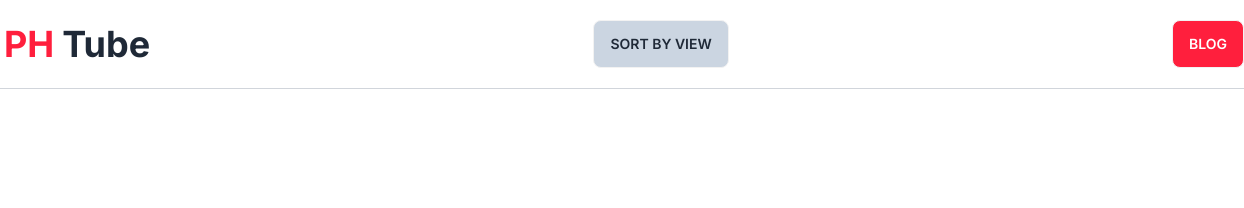
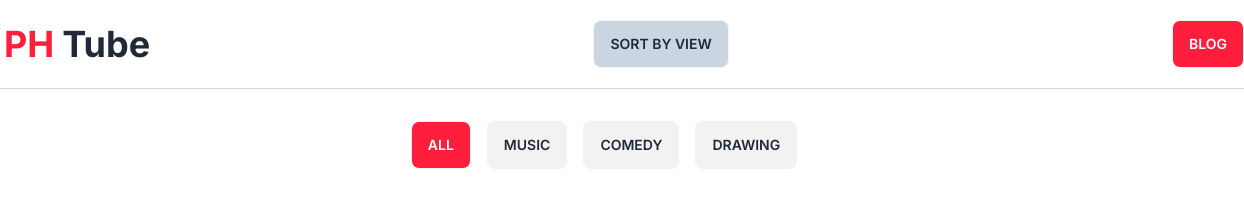
Before and after one commit to proazad/ph-tube, a plain HTML site: page index.html in a window 1280 px wide. Shown: the full height of the page, 36-1280 px from the left. Drawn offline with nearby package versions, Linux system fonts and the light colour scheme; no server answers.

Commit message:
Categroy Area Added

```diff
--- a/index.html
+++ b/index.html
@@ -22,6 +22,10 @@
     <style>
       * {
         font-family: "Inter", sans-serif;
+      }
+      .custom-bg {
+        background-color: #ff1f3d;
+        color: white;
       }
     </style>
   </head>
@@ -67,14 +71,28 @@
           <span class="text-[#FF1F3D]">PH</span> Tube
         </h2>
         <button class="btn bg-slate-300">Sort by View</button>
-        <button class="btn bg-[#FF1F3D] text-white">Blog</button>
+        <button class="btn bg-[#FF1F3D] text-white hover:text-black">
+          Blog
+        </button>
       </nav>
       <!-- Nav Area End Here  -->
     </header>
     <!-- Header Area end Here  -->
 
     <!-- Main Content Area Start Here -->
-    <main></main>
+    <main class="container mx-auto px-4 md:px-0">
+      <!-- Categroy Area Section Start Here  -->
+      <section
+        id="categroyContainer"
+        class="flex justify-center items-center gap-4"
+      >
+        <button class="btn btn-md custom-bg hover:text-black">All</button>
+        <button class="btn btn-md hover:text-black">Music</button>
+        <button class="btn btn-md hover:text-black">Comedy</button>
+        <button class="btn btn-md hover:text-black">Drawing</button>
+      </section>
+      <!-- Categroy Area Section Start Here  -->
+    </main>
     <!-- Main Content Area End Here -->
     <script src="./assets/scripts/app.js"></script>
   </body>
```
Also changed, not shown: assets/scripts/app.js (line endings or trailing spaces), 1 other file.
